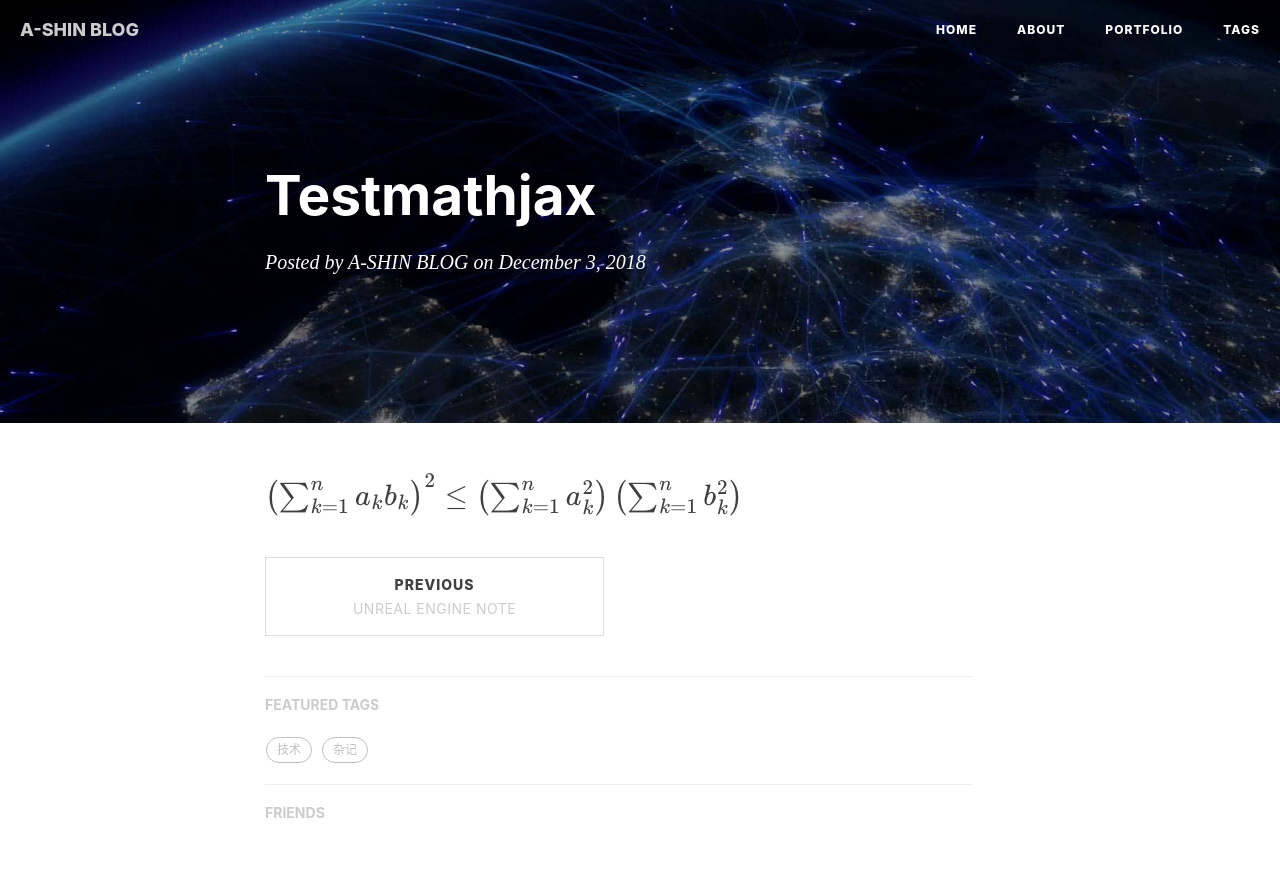
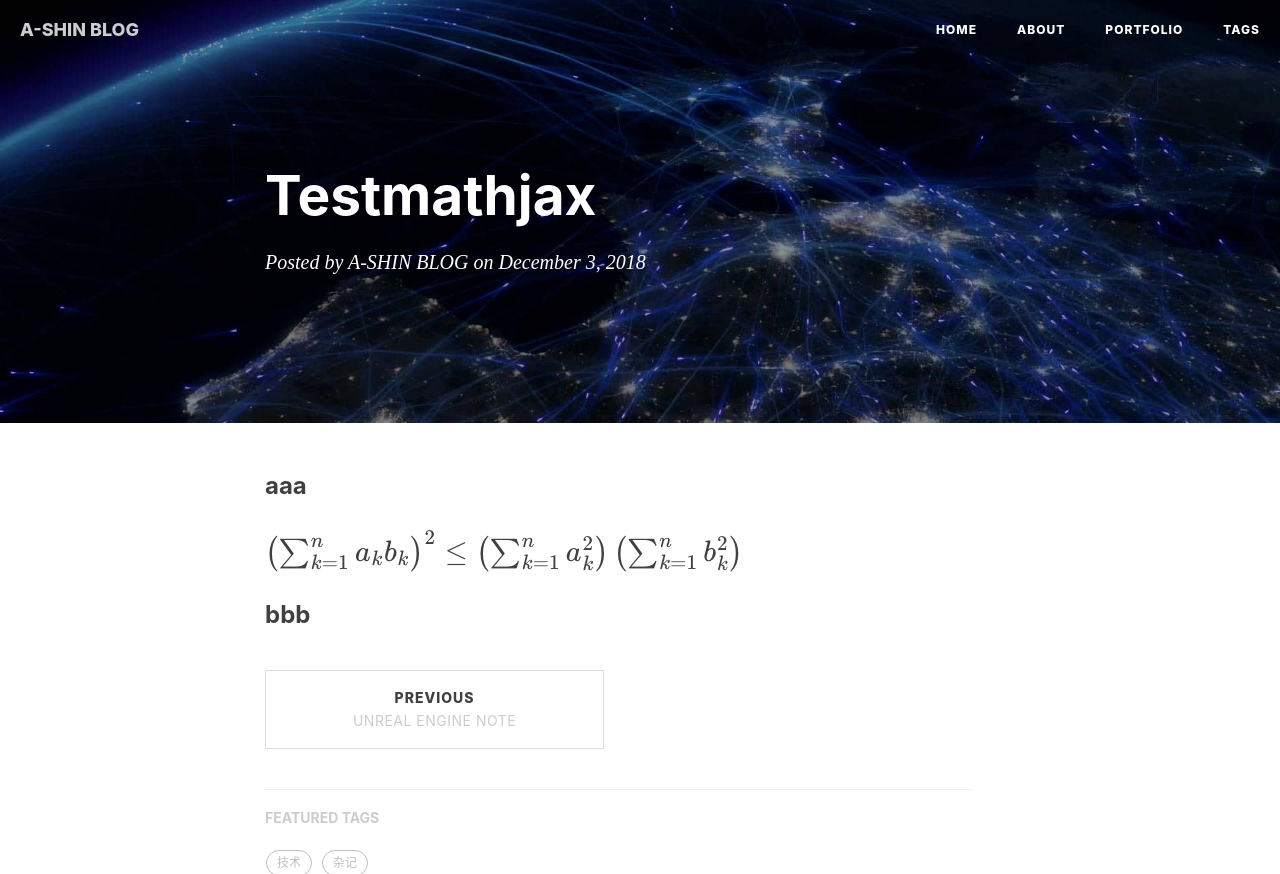
Before and after one commit to huangx916/huangx916.github.io, a Jekyll site: the page built from _posts/2018-12-03-testmathjax.markdown, in a window 1280 px wide, cut to the strip 0-874 px from the top of the page. Built offline with Jekyll 4.4.1, drawn with Linux system fonts in a browser that asks for light colours; nearby versions of some CDN libraries; our own code applies the rules of GitHub Pages for plain Markdown files; formulas are drawn with MathJax 3; comment, search, counter and statistics services are not loaded.

Commit message:
test mathjax

```diff
--- a/_posts/2018-12-03-testmathjax.markdown
+++ b/_posts/2018-12-03-testmathjax.markdown
@@ -1,2 +1,6 @@
+
+### aaa
 
 ### $$ \left( \sum_{k=1}^n a_k b_k \right)^2 \leq \left( \sum_{k=1}^n a_k^2 \right) \left( \sum_{k=1}^n b_k^2 \right)  $$
+
+### bbb
```
